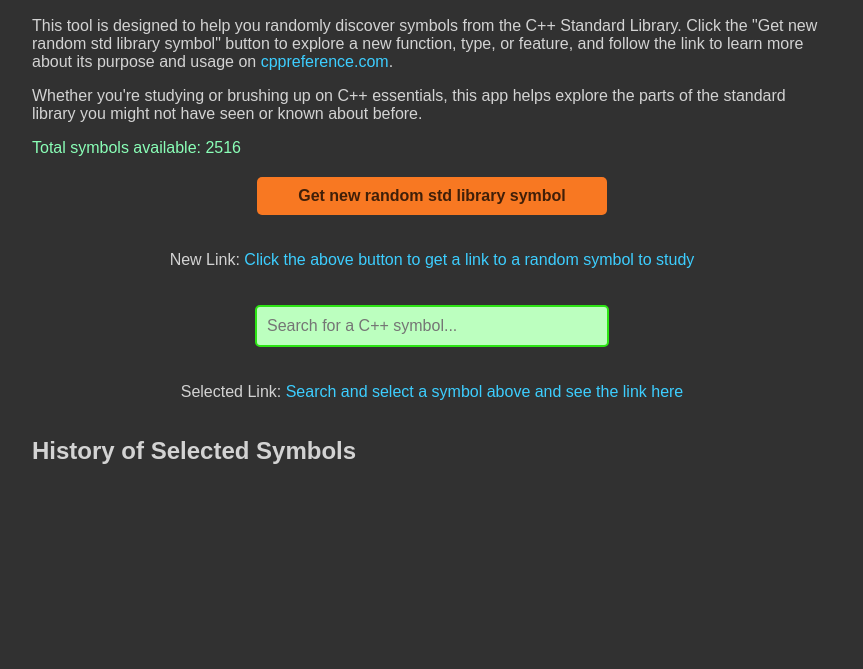
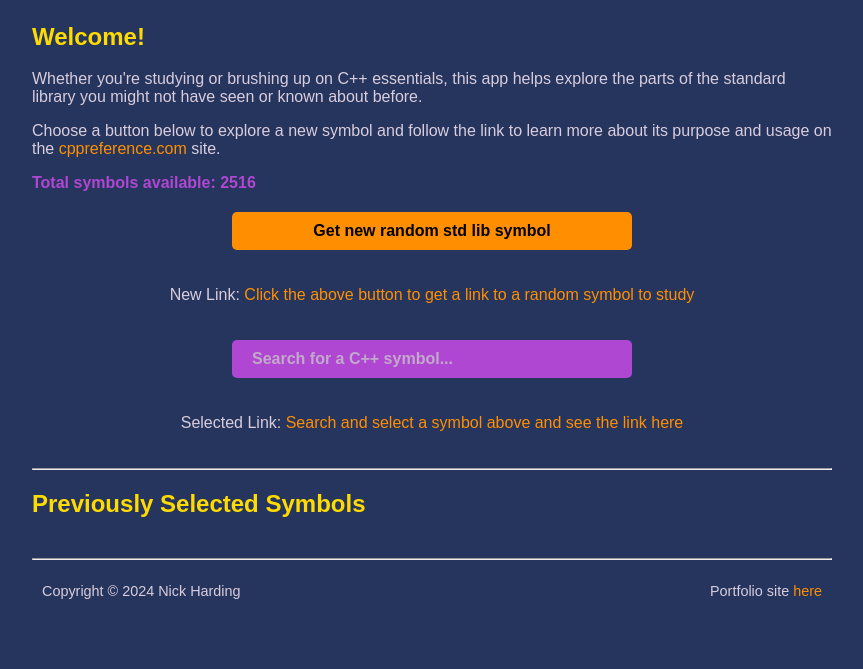
Before and after one commit to colonelkablam/CppStdLibDiscoverer_repo, a plain HTML site: page index.html in a window 1280 px wide. Shown: the part 131-800 px from the top of the page, without its empty margins (208-1071 px from the left). Drawn offline with Linux system fonts and the light colour scheme.

Commit message:
Reapply "Merge branch 'main' of https://github.com/colonelkablam/CppStdLibDiscoverer_repo"
This reverts commit c3a13f858e49aff6d5c9212553f2c5c419c45398.

```diff
--- a/index.html
+++ b/index.html
@@ -8,15 +8,16 @@
 </head>
 <body>
     <div class="content-wrapper">
-        <h1>Random C++ Symbol Selector</h1>
+        <h1>Random C++ Standard Library Selector</h1>
+
         <h2>Welcome!</h2>
 
         <p>
-            This tool is designed to help you randomly discover symbols from the C++ Standard Library. Click the "Get new random std library symbol" button to explore a new function, type, or feature, and follow the link to learn more about its purpose and usage on <a href="https://en.cppreference.com/w/cpp/symbol_index" alt="a link to the C++ standard library Symbol Index">cppreference.com</a>.
+            Whether you're studying or brushing up on C++ essentials, this app helps explore the parts of the standard library you might not have seen or known about before.
         </p>
 
         <p>
-            Whether you're studying or brushing up on C++ essentials, this app helps explore the parts of the standard library you might not have seen or known about before.
+            Choose a button below to explore a new symbol and follow the link to learn more about its purpose and usage on the <a href="https://en.cppreference.com/w/cpp/symbol_index" alt="a link to the C++ standard library Symbol Index">cppreference.com</a> site.
         </p>
 
         <!-- New paragraph for symbol count -->
@@ -24,7 +25,7 @@
 
         <!-- Centered button container -->
         <div class="button-container">
-            <button onclick="displayRandomSymbol()">Get new random std library symbol</button>
+            <button onclick="displayRandomSymbol()">Get new random std lib symbol</button>
         </div>
 
         <!-- Placeholder for the random symbol link -->
@@ -53,13 +54,27 @@
             </p>
         </div>
 
+        <hr>
+
         <!-- Placeholder for the list of previously selected symbols -->
-        <h2>History of Selected Symbols</h2>
-        <ul id="symbol-history"></ul>
+        <div id="previous-symbols-container">
+            <h2>Previously Selected Symbols</h2>
+            <ul id="symbol-history"></ul>
+        </div>
+
+        <hr>
+
+        <footer>
+            <div id="footer-div">
+                <p>Copyright © 2024 Nick Harding</p>
+                <p>Portfolio site <a href="https://portfolio.nickharding.org/">here</a></p>
+            </div>
+        </footer>
+
     </div>
+</body>
 
     <!-- Load the symbol links and main script -->
-    <script src="symbol_links.js"></script>
-    <script src="main.js"></script>
-</body>
+<script src="symbol_links.js"></script>
+<script src="main.js"></script>
 </html>
--- a/main.js
+++ b/main.js
@@ -8,18 +8,18 @@ function displayRandomSymbol() {
     const randomSymbolLink = document.getElementById("random-symbol-link");
 
     randomSymbolLink.href = randomSymbol.url;
-    randomSymbolLink.textContent = `Learn about ${randomSymbol.name}`;
-    addToHistory(randomSymbol.name, randomSymbol.url);
+    randomSymbolLink.textContent = `Learn about [ ${randomSymbol.name} ] in ${randomSymbol.namespace} namespace`;
+    addToHistory(randomSymbol.name, randomSymbol.url, randomSymbol.namespace);
 }
 
 // Function to add symbol name and URL to history list
-function addToHistory(symbolName, symbolUrl) {
+function addToHistory(symbolName, symbolUrl, symbolNamespace) {
     const historyList = document.getElementById("symbol-history");
     const listItem = document.createElement("li");
 
     // Create a link element for the symbol
     const link = document.createElement("a");
-    link.textContent = symbolName;
+    link.textContent = `[ ${symbolName} ] in ${symbolNamespace} namespace`;
     link.href = symbolUrl;
     link.target = "_blank"; // Open in new tab
     link.rel = "noopener noreferrer"; // Security best practice when using target="_blank"
@@ -63,7 +63,7 @@ function filterSymbols() {
             resultsContainer.style.display = "none";
 
             // Add selected item to history
-            addToHistory(symbol.name, symbol.url);
+            addToHistory(symbol.name, symbol.url, symbol.namespace);
         };
 
         resultsContainer.appendChild(resultItem);
--- a/styles.css
+++ b/styles.css
@@ -1,10 +1,10 @@
 /* Set the background color of the page */
 body {
-    background-color: #313131; /* Dark grey background */
-    color: #d3d3d3; /* Light grey text color */
-    font-family: Arial, sans-serif;
+    background-color: #26355D; /* background */
+    color: #d9cddd; /* text color */
+    font-family: arial, sans-serif;
     margin: 0;
-    padding: 20px;
+    padding: 30px;
 }
 
 /* Center content and set max width */
@@ -16,7 +16,7 @@ body {
 
 /* Style the h1 with a rainbow gradient */
 h1 {
-    font-size: 2em;
+    font-size: 2.2em;
     text-align: center;
     background: linear-gradient(90deg, violet, red, orange, yellow, green, rgb(59, 59, 255), rgb(121, 12, 199), violet);
     -webkit-background-clip: text; /* Safari and older browsers */
@@ -24,41 +24,52 @@ h1 {
     -o-background-clip: text;      /* Older Opera versions */
     background-clip: text;         /* Standard property */
     color: transparent;
+    font-weight: 800;
+    margin-bottom: 60px;
+}
+
+h2 {
+    color: #FFDB00;
+}
+
+a {
+    color: #FF8F00;
+    text-decoration: none;
+}
+
+a:hover {
+    color: #ffb95e;
+}
+
+button:hover {
+    background-color: #ffb95e;
+}
+
+#symbol-count {
+    color: #AF47D2;
     font-weight: bold;
 }
 
-/* Style the link for better visibility */
-a {
-    color: #3dceff; /* Light blue */
-    text-decoration: none;
+/* Button styling */
+.button-container
+{
+    display: flex;
+    align-items: center;
+    margin: 20px auto;
+    width: 80%;
+    max-width: 400px;
 }
 
-/* Change link color on hover */
-a:hover {
-    color: #00a0df; /* Sky blue */
-}
-
-/* Button hover effect */
-button:hover {
-    background-color: #efff62;
-}
-
-#symbol-count {
-    color: #8affb7; /* Sky blue */
-
-}
-
-/* Button styling */
 button {
-    width: 100%; /* Match the container's width */
-    background-color: #f87822;
-    color: rgba(0, 0, 0, 0.74);
+    width: 100%;
+    background-color: #FF8F00;
+    color: #000000;
     border: none;
     padding: 10px 20px;
     cursor: pointer;
     font-size: 1em;
     font-weight: bold;
-    border-radius: 5px; /* Slightly rounded corners */
+    border-radius: 5px;
 }
 
 .link-container {
@@ -71,42 +82,48 @@ button {
     font-size: 1em;
 }
 
-#random-symbol-link:hover {
-    text-decoration: underline;
-}
-
 /* Style the history list */
 #symbol-history li {
     margin-bottom: 5px;
 }
 
-.button-container
-{
-    display: flex;
-    flex-direction: column;
-    align-items: center;
-    margin: 20px auto;
-    width: 80%;
-    max-width: 350px;
-}
 /* Centered search box */
 .search-container {
     display: flex;
-    flex-direction: column;
     align-items: center;
     margin: 20px auto;
-    position: relative; /* Set as reference point for dropdown */
+    position: relative; /* needed as reference point for dropdown */
     width: 80%;
-    max-width: 330px;
+    max-width: 400px;
 }
 
 #search-box {
-    width: 100%; /* Match the container's width */
-    padding: 10px;
+    background-color: #AF47D2;
+    color: #000000;
+    width: 100%;
+    border: none;
+    padding: 10px 20px;
+    cursor: pointer;
     font-size: 1em;
+    font-weight: bold;
     border-radius: 5px;
-    border: 2px solid #2ce414;
-    background-color: #bcffbf;
+}
+
+/* Style for the placeholder text */
+#search-box::placeholder {
+    color: #c2a9ca;
+    opacity: 1;
+}
+
+/* search-box hover effect */
+#search-box:hover {
+    background-color: #bf81d3;
+}
+
+/* Remove the default focus outline and add a custom border */
+#search-box:focus {
+    outline: none; /* Removes the default focus outline */
+    background-color: #bf81d3;
 }
 
 /* Dropdown styling */
@@ -126,7 +143,7 @@ button {
 }
 
 .dropdown p {
-    color: rgb(114, 114, 114);
+    color: rgb(119, 119, 119);
     padding: 10px;
     margin: 0;
     cursor: pointer;
@@ -140,6 +157,16 @@ button {
     font-size: 1em;
 }
 
-#searched-symbol-link:hover {
-    text-decoration: underline;
+#previous-symbols-container {
+    margin-bottom: 40px;
 }
+
+footer {
+    margin: 0px 10px;
+    font-size: 0.9rem;
+}
+
+#footer-div {
+    display: flex;
+    justify-content: space-between;
+}
```
